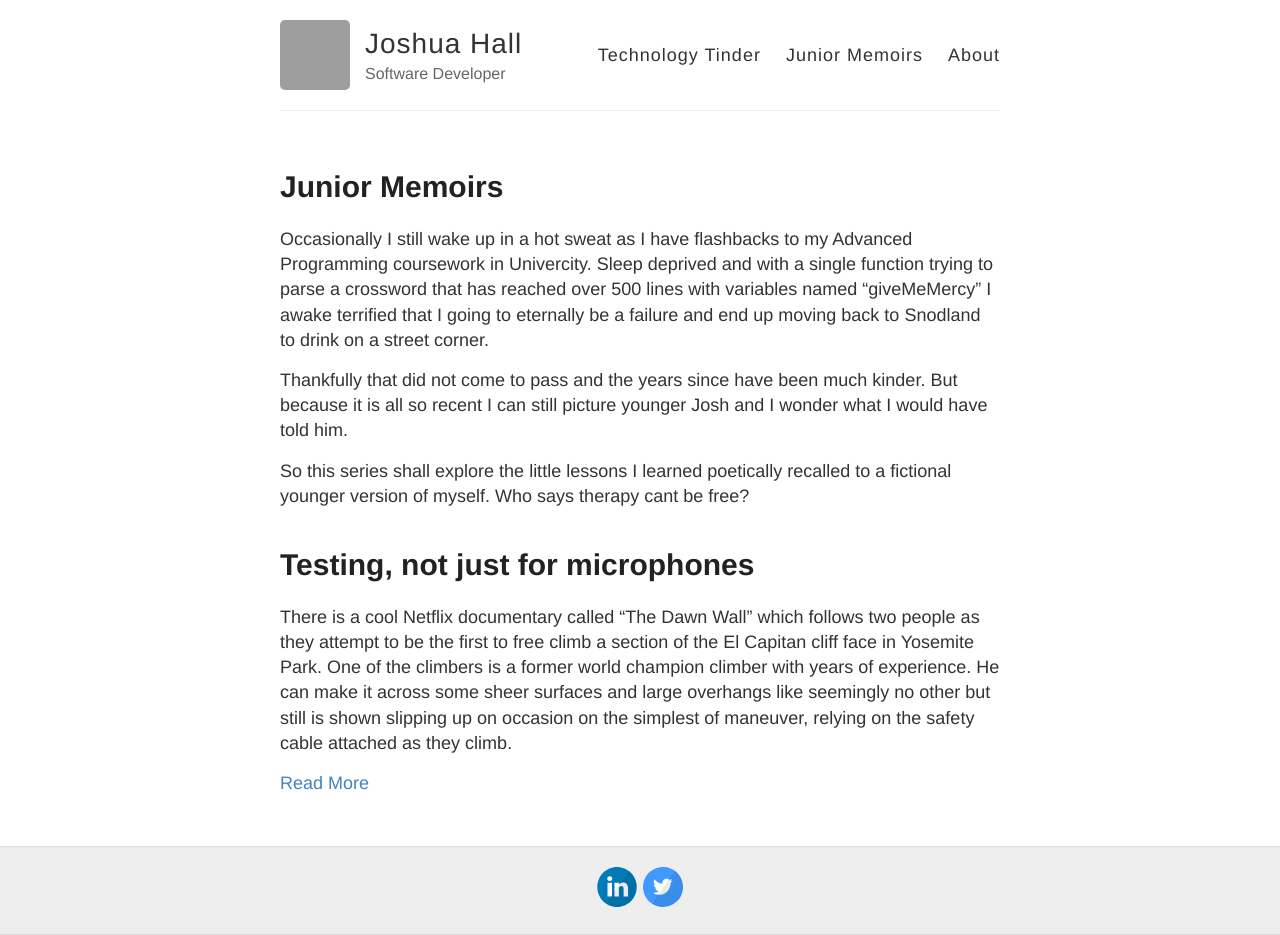
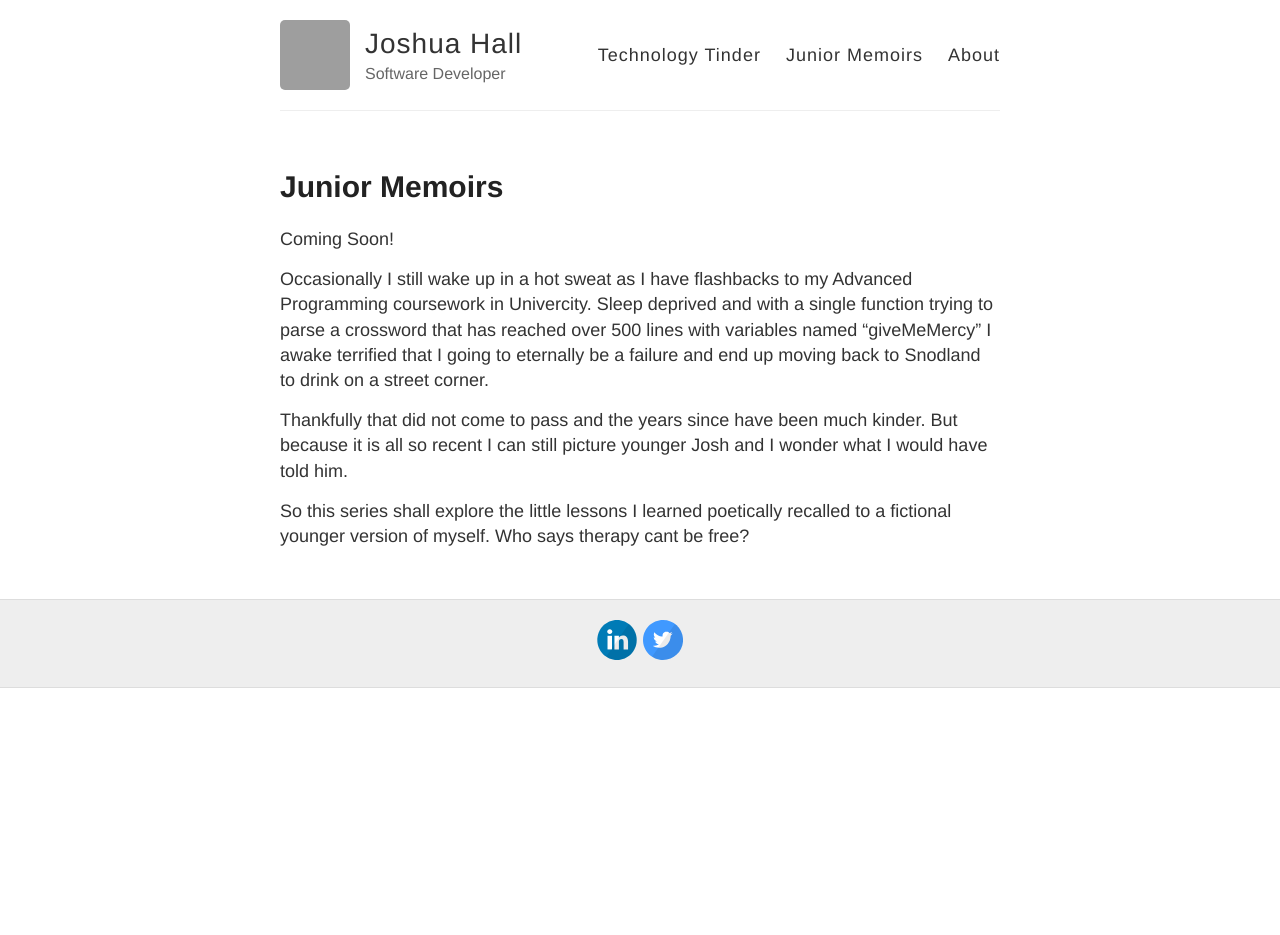
Before and after one commit to JoshuaHall1995/JoshuaHall1995.github.io, a Jekyll site: the page built from juniorMemoirs.md, in a window 1280 px wide. Built offline with Jekyll 4.4.1, drawn with Linux system fonts in a browser that asks for light colours; after the commit the page ends 900 px from its top, so only the background shows below that; grey boxes are pictures that could not be loaded.

Commit message:
Fun fun fun

```diff
--- a/juniorMemoirs.md
+++ b/juniorMemoirs.md
@@ -3,6 +3,8 @@ layout: page
 title: Junior Memoirs
 permalink: /juniorMemoirs/
 ---
+
+Coming Soon!
 
 Occasionally I still wake up in a hot sweat as I have flashbacks to my Advanced Programming coursework in Univercity. Sleep deprived and with a single function trying to parse a crossword that has reached over 500 lines with variables named "giveMeMercy" I awake terrified that I going to eternally be a failure and end up moving back to Snodland to drink on a street corner.
 
@@ -10,6 +12,7 @@ Thankfully that did not come to pass and the years since have been much kinder.
 
 So this series shall explore the little lessons I learned poetically recalled to a fictional younger version of myself. Who says therapy cant be free?
 
+<!--
 {% for post in site.juniorMemoirs %}
 
 [{{ post.title }}]({{ post.url }})
@@ -19,4 +22,4 @@ So this series shall explore the little lessons I learned poetically recalled to
 
 [Read More]({{ site.baseurl }}{{ post.url }})
 
-{% endfor %}
+{% endfor %} -->
```
Also changed, not shown: _technologyTinder/2020-5-29-Blob-Storage.md (+7 -5 lines), technologyTInder.md (+0 -2 lines).
